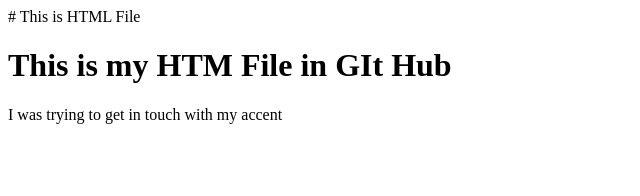
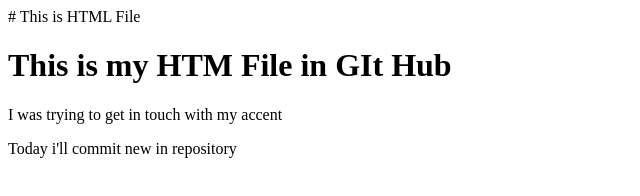
Before and after one commit to Ussaammyy/gitfolder, a plain HTML site: page index.html in a window 1280 px wide. Shown: the whole page, without its empty margins (0-640 px from the left). Drawn offline with Linux system fonts and the light colour scheme.

Commit message:
new changes in index file

```diff
--- a/index.html
+++ b/index.html
@@ -4,6 +4,7 @@
     <body>
         <H1> This is my HTM File in GIt Hub</H1>
         <p>I was trying to get in touch with my accent</p>
+	<p>Today i'll commit new in repository</p>
 
     </body>
 
```
